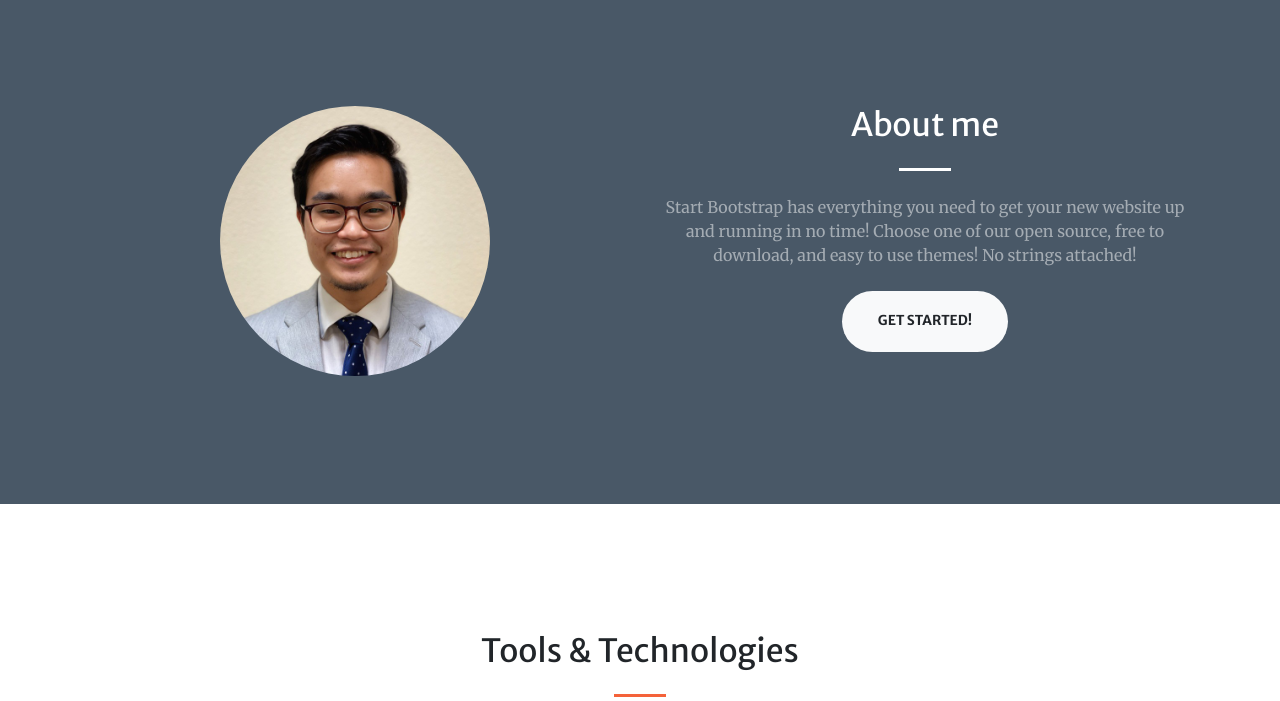
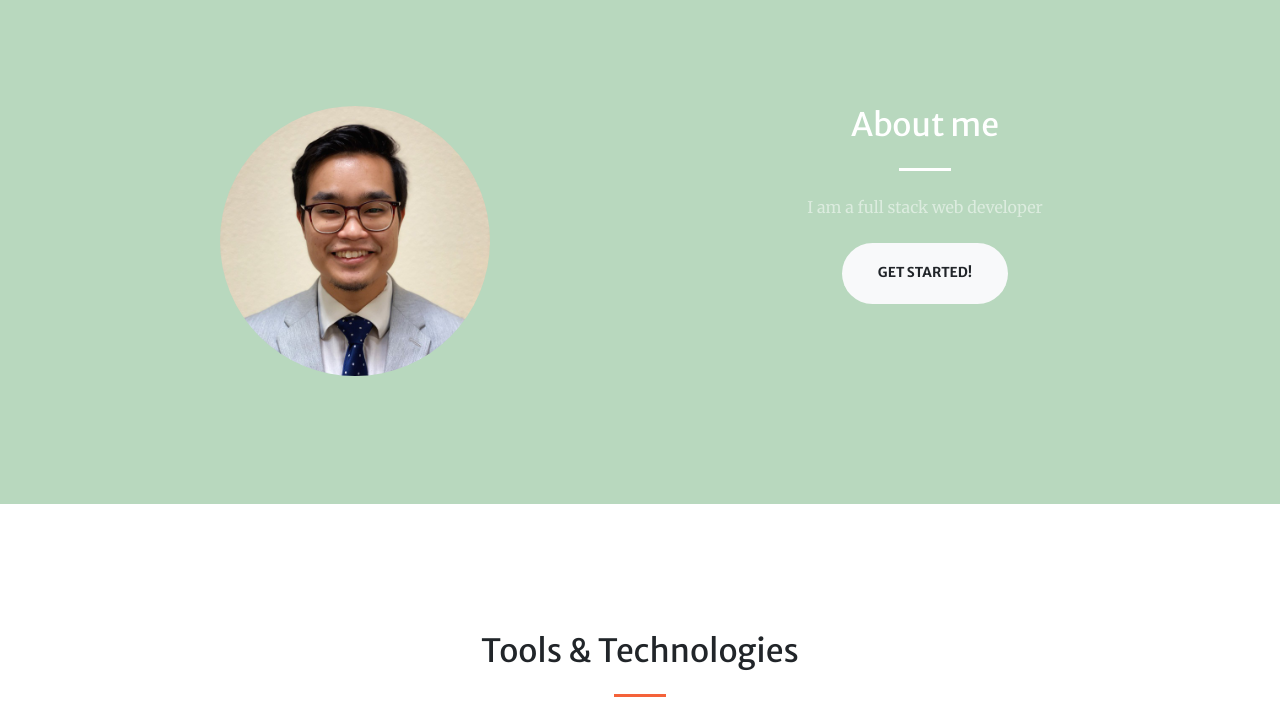
Before and after one commit to MatthewWeiChen/portfolio, a website: page src/index.html in a window 1280 px wide. Shown: the part 822-1523 px from the top of the page. Drawn offline with nearby package versions, Linux system fonts and the light colour scheme.

```diff
--- a/src/index.html
+++ b/src/index.html
@@ -76,9 +76,7 @@
                 <div class="col-lg-6 text-center">
                     <h2 class="text-white mt-0">About me</h2>
                     <hr class="divider light my-4" />
-                    <p class="text-white-50 mb-4">Start Bootstrap has everything you need to get your new website up and
-                        running in no time! Choose one of our open source, free to download, and easy to use themes! No
-                        strings attached!</p>
+                    <p class="text-white-50 mb-4">I am a full stack web developer </p>
                     <a class="btn btn-light btn-xl js-scroll-trigger" href="#services">Get Started!</a>
                 </div>
             </div>
```
Also changed, not shown: dist/css/styles.css, dist/js/scripts.js.
